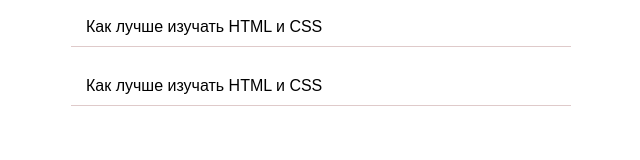
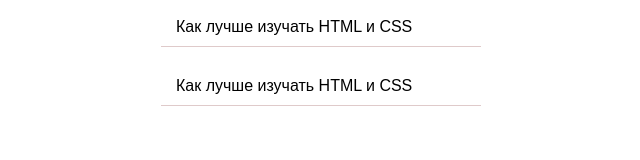
Before and after one commit to Vova-apex/cssBayan_v.0, a plain HTML site: page index.html in a window 1280 px wide. Shown: the whole page, without its empty margins (319-959 px from the left). Drawn offline with Linux system fonts and the light colour scheme.

Commit message:
fix: fix CSS (Fri, Mar 10, 2023 03:36:07 PM)

```diff
--- a/style.css
+++ b/style.css
@@ -1,6 +1,5 @@
 body {
     font-family: Arial, sans-serif;
-    te
     /* font-size: 16px;
     line-height: 1.5;
     background-color: #0e0e15; */
@@ -13,7 +12,7 @@
 }
 
 .wrapper {
-    max-width: 500px;
+    max-width: 320px;
     margin: 0 auto;
 }
 
```
